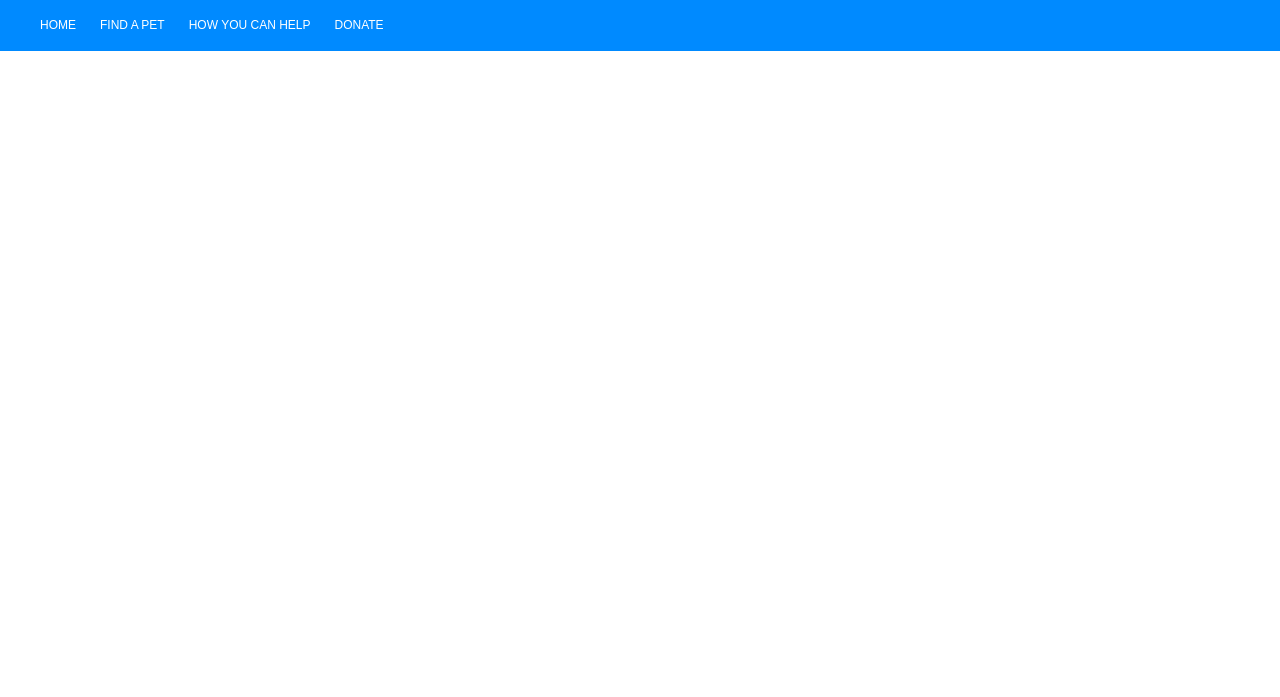
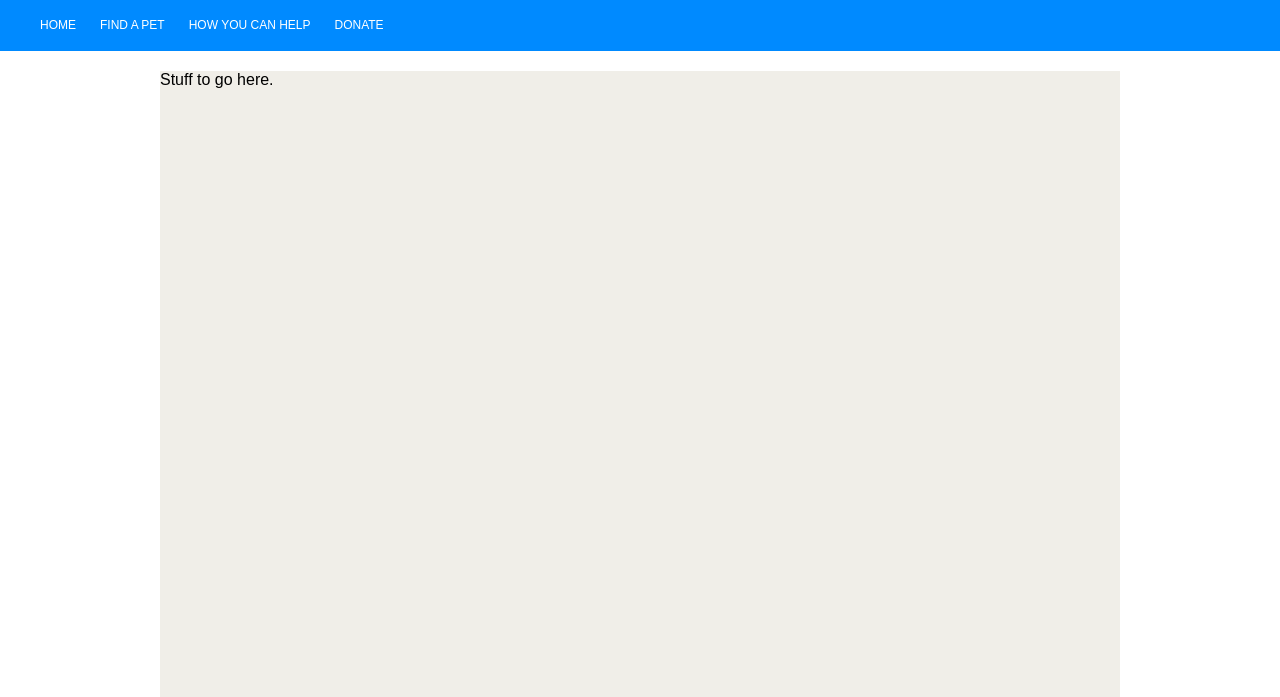
Before and after one commit to striderno9/save_a_pet, a plain HTML site: page help.html in a window 1280 px wide. Shown: the part 103-800 px from the top of the page. Drawn offline with Linux system fonts and the light colour scheme; a web font is replaced by a local one.

Commit message:
Updating Help Page

```diff
--- a/help.html
+++ b/help.html
@@ -3,7 +3,7 @@
 	<head>
 	  <meta charset="UTF-8">
 	  <link rel="stylesheet" type="text/css" href="styles/help.css">
-	  <title>EPO Creative - Home</title>
+	  <title>Save·a·Pet - Help</title>
 
 	</head>
 
@@ -29,7 +29,9 @@
 				</li>
 			</ul>
 		</nav>
-
+		<div id="container">
+			<p>Stuff to go here.</p>
+		</div>
 
 
 
--- a/styles/help.css
+++ b/styles/help.css
@@ -2,6 +2,10 @@
 
 html, body {
 	padding: 0;  margin: 0;
+}
+
+p {
+	font-family: "arial";
 }
 
 nav {
@@ -56,3 +60,10 @@ ul.top-nav li a:hover {
 .clear {
 	clear: both;
 }
+#container {
+	width: 960px;
+	margin: auto;
+	background-color: #f0eee8;
+	height: 800px;
+	display: block;
+}
```
